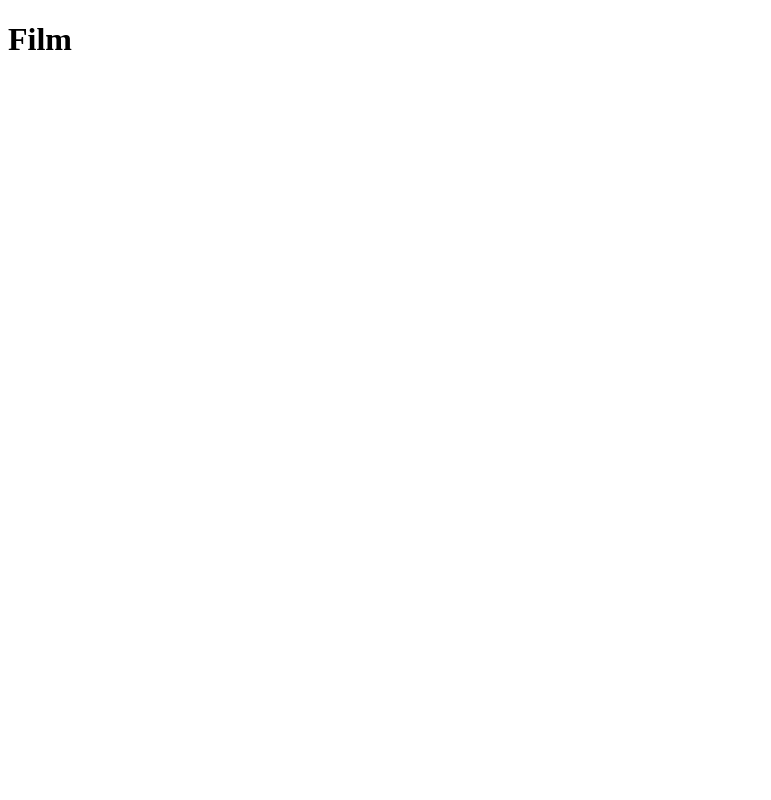
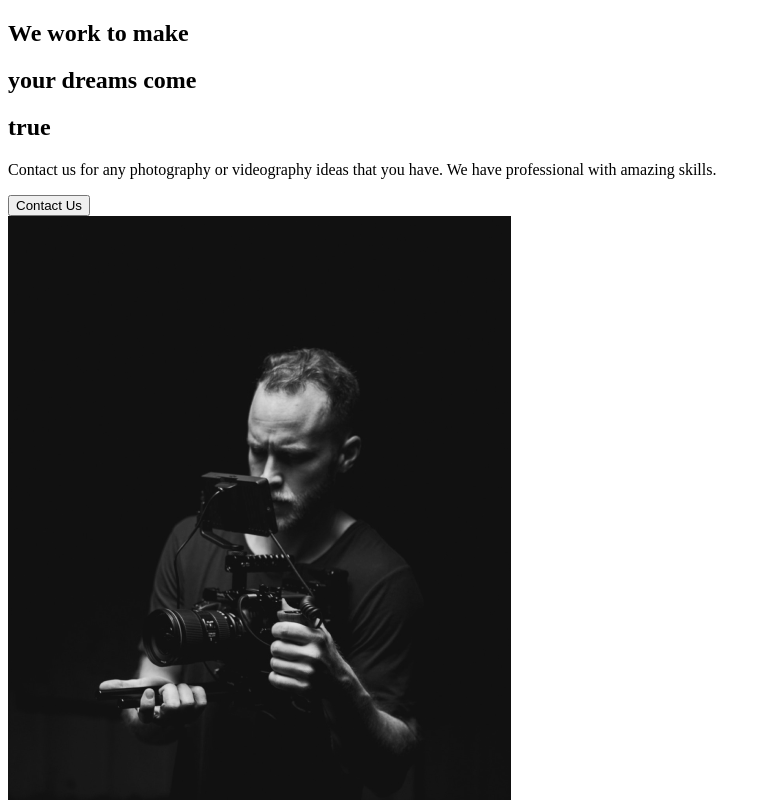
Before and after one commit to kykim102/Capture, a React (Create React App) app: page / in a window 1280 px wide. Shown: the top 800 px of the page, without its empty margins (0-771 px from the left). Built offline with nearby package versions, Linux system fonts and the light colour scheme.

Commit message:
About Section

```diff
--- a/src/App.js
+++ b/src/App.js
@@ -1,9 +1,11 @@
 import React from 'react';
+// Import Pages
+import AboutUs from './pages/AboutUs';
 
 function App() {
 	return (
 		<div className="App">
-			<h1>Film</h1>
+			<AboutUs />
 		</div>
 	);
 }
--- /dev/null
+++ b/src/components/AboutSection.js
@@ -0,0 +1,34 @@
+import React from 'react';
+import home1 from '../img/home1.png';
+
+const AboutSection = () => {
+	return (
+		<div>
+			<div className="desxription">
+				<div className="title">
+					<div className="hide">
+						<h2>We work to make</h2>
+					</div>
+					<div className="hide">
+						<h2>
+							your <span>dreams</span> come
+						</h2>
+					</div>
+					<div className="hide">
+						<h2>true</h2>
+					</div>
+				</div>
+				<p>
+					Contact us for any photography or videography ideas that you
+					have. We have professional with amazing skills.
+				</p>
+				<button>Contact Us</button>
+			</div>
+			<div className="image">
+				<img src={home1} alt="guy with a camera" />
+			</div>
+		</div>
+	);
+};
+
+export default AboutSection;
--- /dev/null
+++ b/src/pages/AboutUs.js
@@ -0,0 +1,9 @@
+import React from 'react';
+// Page Components
+import AboutSection from '../components/AboutSection';
+
+const AboutUs = () => {
+	return <AboutSection />;
+};
+
+export default AboutUs;
```
